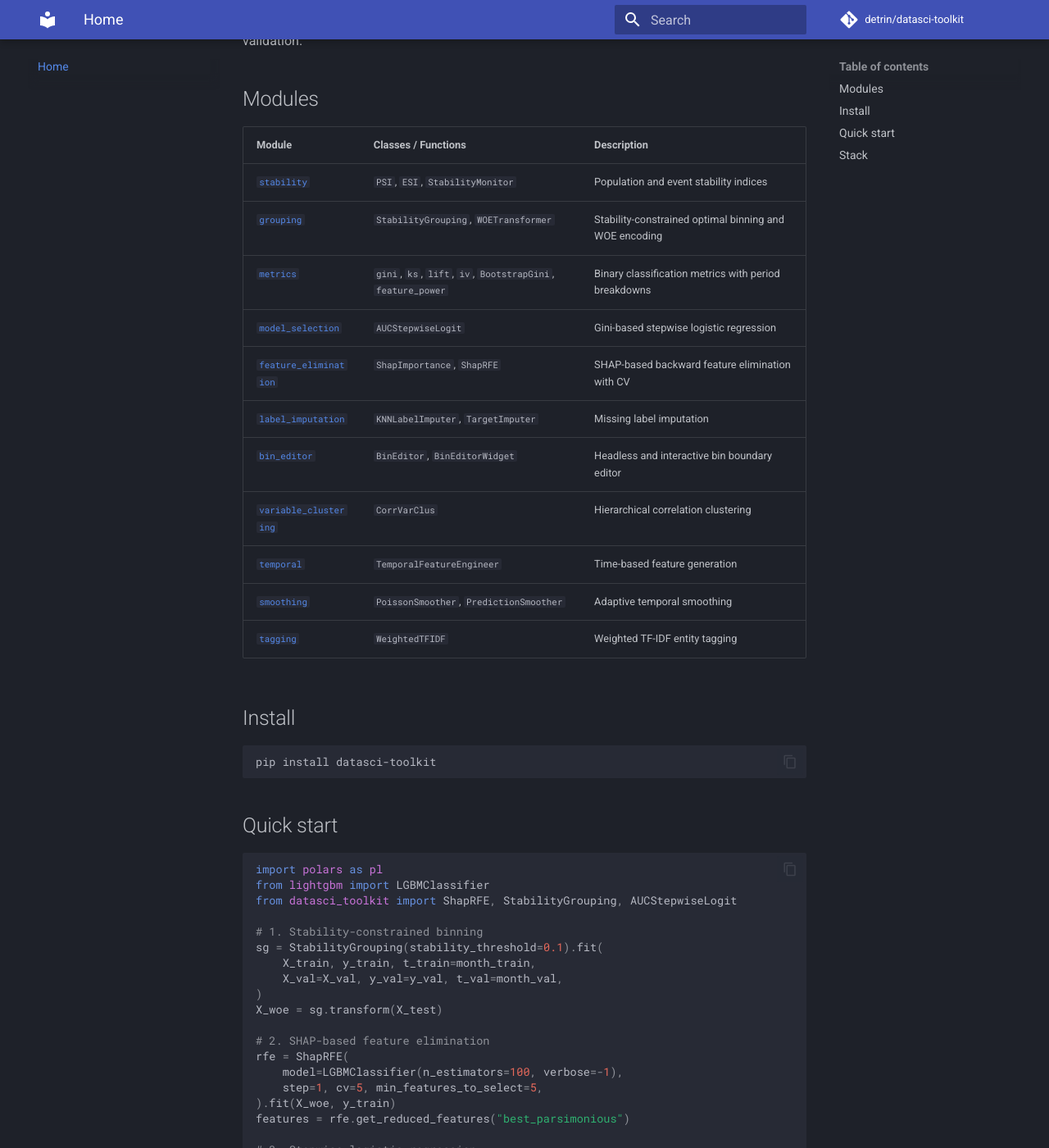
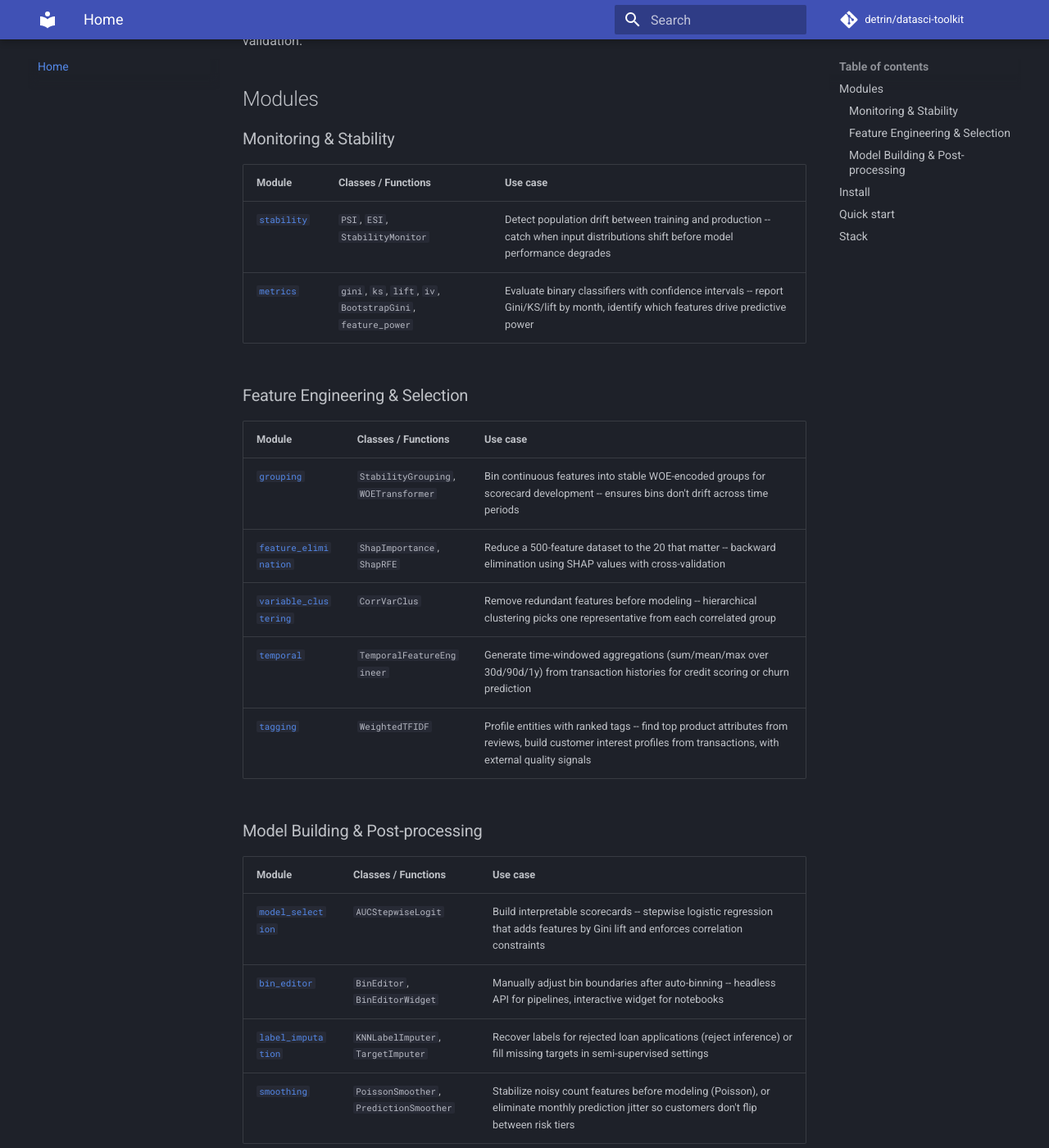
Before and after one commit to detrin/datasci-toolkit, an MkDocs documentation site: the page built from docs/index.md, in a window 1280 px wide and 1400 px high, scrolled down 216 px. Shown: the whole window at 82% size. Built offline with MkDocs 1.6.1 and Material for MkDocs 9.7.7, drawn with Linux system fonts in a browser that asks for light colours; comment, search, counter and statistics services are not loaded.

Commit message:
docs: add practical use cases to all modules in README and tutorials

```diff
--- a/docs/index.md
+++ b/docs/index.md
@@ -4,19 +4,31 @@ Polars-native Python toolkit for binary classification, scorecard development, a
 
 ## Modules
 
-| Module | Classes / Functions | Description |
+### Monitoring & Stability
+
+| Module | Classes / Functions | Use case |
 |---|---|---|
-| [`stability`](api/stability.md) | `PSI`, `ESI`, `StabilityMonitor` | Population and event stability indices |
-| [`grouping`](api/grouping.md) | `StabilityGrouping`, `WOETransformer` | Stability-constrained optimal binning and WOE encoding |
-| [`metrics`](api/metrics.md) | `gini`, `ks`, `lift`, `iv`, `BootstrapGini`, `feature_power` | Binary classification metrics with period breakdowns |
-| [`model_selection`](api/model_selection.md) | `AUCStepwiseLogit` | Gini-based stepwise logistic regression |
-| [`feature_elimination`](api/feature_elimination.md) | `ShapImportance`, `ShapRFE` | SHAP-based backward feature elimination with CV |
-| [`label_imputation`](api/label_imputation.md) | `KNNLabelImputer`, `TargetImputer` | Missing label imputation |
-| [`bin_editor`](api/bin_editor.md) | `BinEditor`, `BinEditorWidget` | Headless and interactive bin boundary editor |
-| [`variable_clustering`](api/variable_clustering.md) | `CorrVarClus` | Hierarchical correlation clustering |
-| [`temporal`](tutorials/temporal.md) | `TemporalFeatureEngineer` | Time-based feature generation |
-| [`smoothing`](api/smoothing.md) | `PoissonSmoother`, `PredictionSmoother` | Adaptive temporal smoothing |
-| [`tagging`](api/tagging.md) | `WeightedTFIDF` | Weighted TF-IDF entity tagging |
+| [`stability`](api/stability.md) | `PSI`, `ESI`, `StabilityMonitor` | Detect population drift between training and production -- catch when input distributions shift before model performance degrades |
+| [`metrics`](api/metrics.md) | `gini`, `ks`, `lift`, `iv`, `BootstrapGini`, `feature_power` | Evaluate binary classifiers with confidence intervals -- report Gini/KS/lift by month, identify which features drive predictive power |
+
+### Feature Engineering & Selection
+
+| Module | Classes / Functions | Use case |
+|---|---|---|
+| [`grouping`](api/grouping.md) | `StabilityGrouping`, `WOETransformer` | Bin continuous features into stable WOE-encoded groups for scorecard development -- ensures bins don't drift across time periods |
+| [`feature_elimination`](api/feature_elimination.md) | `ShapImportance`, `ShapRFE` | Reduce a 500-feature dataset to the 20 that matter -- backward elimination using SHAP values with cross-validation |
+| [`variable_clustering`](api/variable_clustering.md) | `CorrVarClus` | Remove redundant features before modeling -- hierarchical clustering picks one representative from each correlated group |
+| [`temporal`](tutorials/temporal.md) | `TemporalFeatureEngineer` | Generate time-windowed aggregations (sum/mean/max over 30d/90d/1y) from transaction histories for credit scoring or churn prediction |
+| [`tagging`](api/tagging.md) | `WeightedTFIDF` | Profile entities with ranked tags -- find top product attributes from reviews, build customer interest profiles from transactions, with external quality signals |
+
+### Model Building & Post-processing
+
+| Module | Classes / Functions | Use case |
+|---|---|---|
+| [`model_selection`](api/model_selection.md) | `AUCStepwiseLogit` | Build interpretable scorecards -- stepwise logistic regression that adds features by Gini lift and enforces correlation constraints |
+| [`bin_editor`](api/bin_editor.md) | `BinEditor`, `BinEditorWidget` | Manually adjust bin boundaries after auto-binning -- headless API for pipelines, interactive widget for notebooks |
+| [`label_imputation`](api/label_imputation.md) | `KNNLabelImputer`, `TargetImputer` | Recover labels for rejected loan applications (reject inference) or fill missing targets in semi-supervised settings |
+| [`smoothing`](api/smoothing.md) | `PoissonSmoother`, `PredictionSmoother` | Stabilize noisy count features before modeling (Poisson), or eliminate monthly prediction jitter so customers don't flip between risk tiers |
 
 ## Install
 
```
Also changed, not shown: README.md (+26 -12 lines), docs/tutorials/smoothing.md (+14 -0 lines), docs/tutorials/tagging.md (+8 -0 lines).
